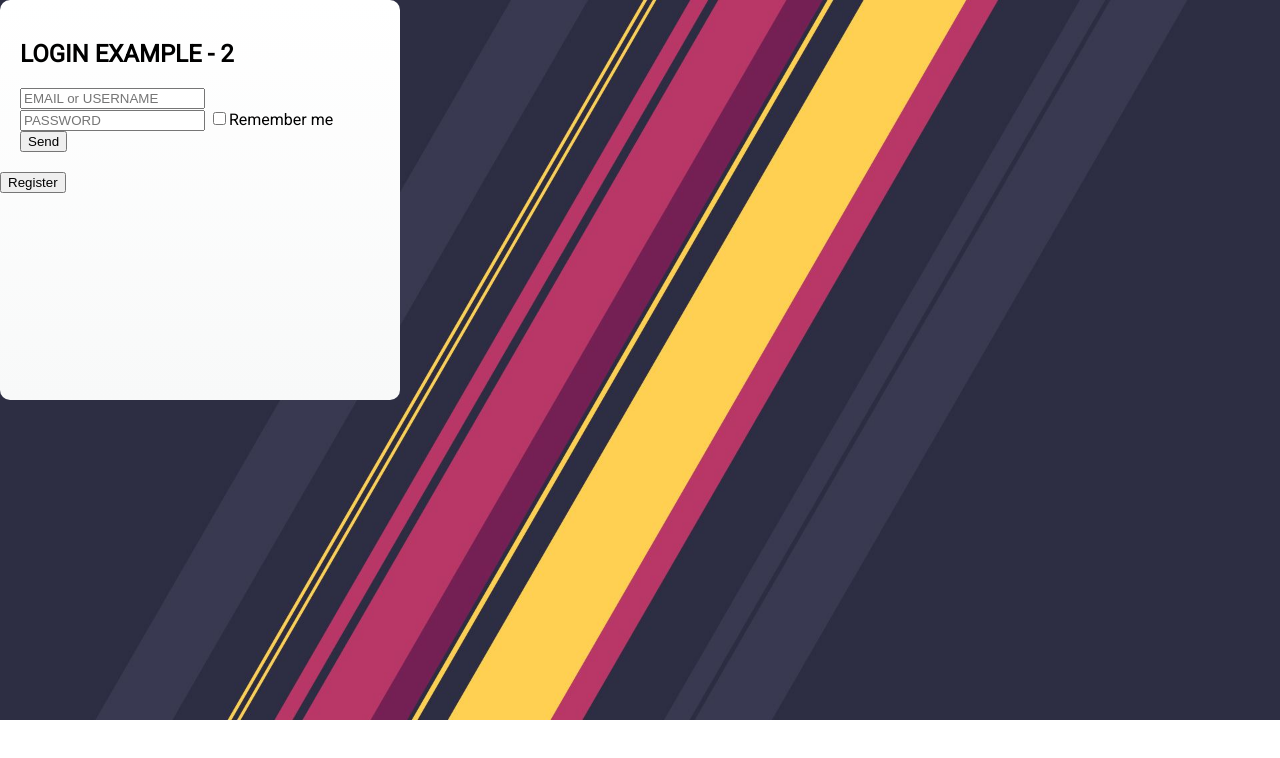
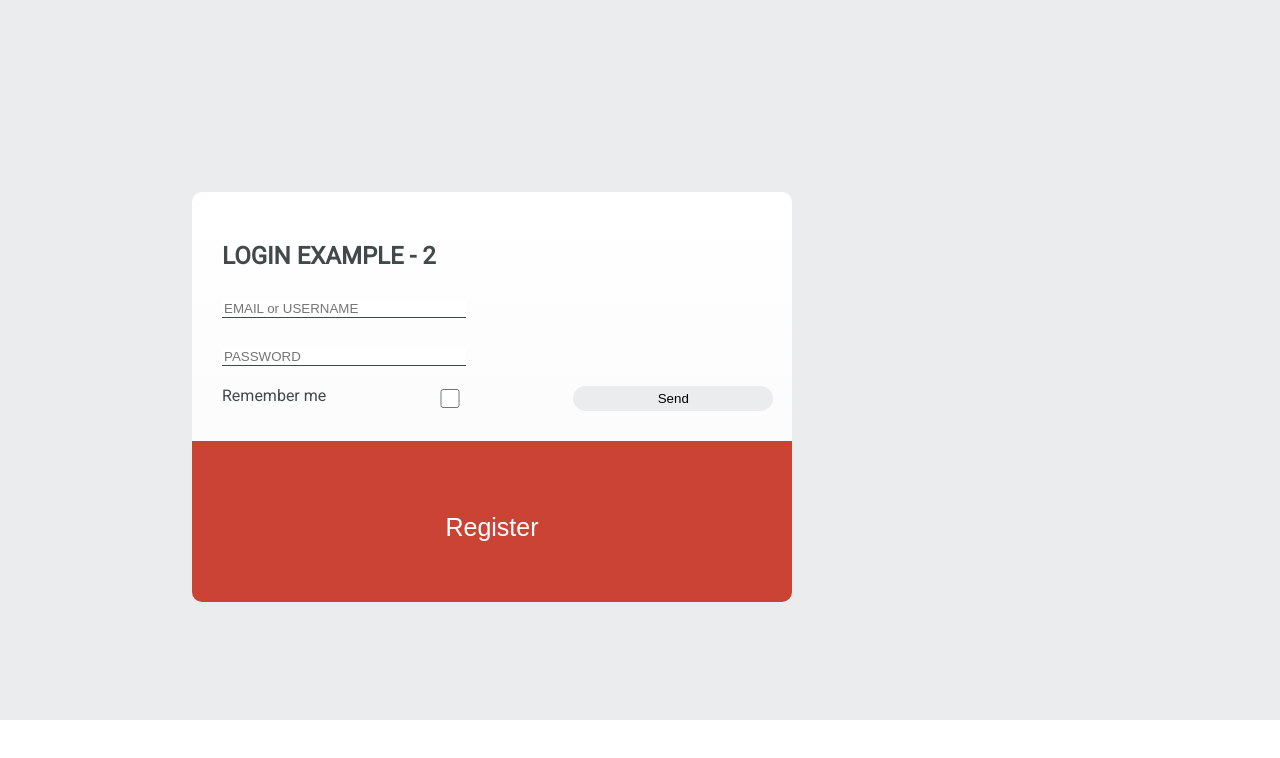
Before and after one commit to ErDannCode/login_examples, a plain HTML site: page login_example_2/index.html in a window 1280 px wide. Drawn offline with Linux system fonts and the light colour scheme.

Commit message:
Login 2 ended, code can be better

```diff
--- a/login_example_2/index.html
+++ b/login_example_2/index.html
@@ -18,16 +18,16 @@
                 <input type="text" placeholder="EMAIL or USERNAME">
 
                 <input type="password" placeholder="PASSWORD">
-
-                <input type="checkbox" id="rbox"><label for="rbox">Remember me</label>
-                <input type="submit" value="Send">
+            </form>
+            <div class="littlebox">
+                <label for="rbox">Remember me</label><input type="checkbox" id="rbox">
+                <input type="submit" value="Send" id="sendButton">
+            </div>
         </div>
 
         <div class="boxcontainer">
             <button>Register</button>
         </div>
-
-        </form>
     </div>
 </body>
 </html>
--- a/login_example_2/styles/style.css
+++ b/login_example_2/styles/style.css
@@ -1,5 +1,6 @@
 body {
-    background-image: url(../img/background.jpg);
+    box-sizing: border-box;
+    background: linear-gradient(#EAECEE, #eaecee);
     background-repeat: no-repeat;
     background-size: cover;
     font-family: 'Roboto', sans-serif;
@@ -8,18 +9,75 @@ body {
 }
 
 .container {
+    color:  #424949;
     background: linear-gradient(#FFFF,  #f8f9f9 );
     height: 400px;
-    width: 400px;
+    width: 600px;
     border-radius:10px;
     float: left;
     position: relative;
+    margin: 15% 0 10% 15%;
 }
 
 .box {
     padding: 5%;
+    width: 100%;
+}
+
+.box input[type="text"], input[type="password"] {
+    width: 40%;
+    border: none;
+    border-bottom: 1px solid #424949 ;
+    margin-top: 5%;
+    display: grid;
+}
+
+.box input[type="text"], input[type="password"] {
+    -webkit-transition: width .35s ease-in-out;
+    transition: width .35s ease-in-out;
+}
+
+.box input:focus {
+    width: 80%;
+    border-bottom: 1px solid #2ecc71 ;
+}
+
+#sendButton {
+    border: none;
+    border-radius: 25px;
+    background-color: #eaecee  ;
+    height: 25px;
+    width: 200px;
 }
 
 .box h2 {
     text-transform: uppercase;
 }
+
+.littlebox {
+    display: flex;
+    width: 100%;
+    display: inline-flex;
+    margin-top: 20px;
+}
+
+
+    .littebox label, input[type="checkbox"]{
+        width: 40%;
+        display: inline-flex;
+    }
+
+.boxcontainer button {
+    color: #FFF;
+    background-color:  #cb4335 ;
+    border: none;
+    width: 100%;
+    padding-bottom: 10%;
+    border-radius: 0 0 10px 10px;
+    font-size: 25px;
+    padding-top: 12%;
+}
+
+.boxcontainer button:hover {
+    background-color: #a93226;
+}
```
Also changed, not shown: login_example_2/img/background.jpg (deleted).
